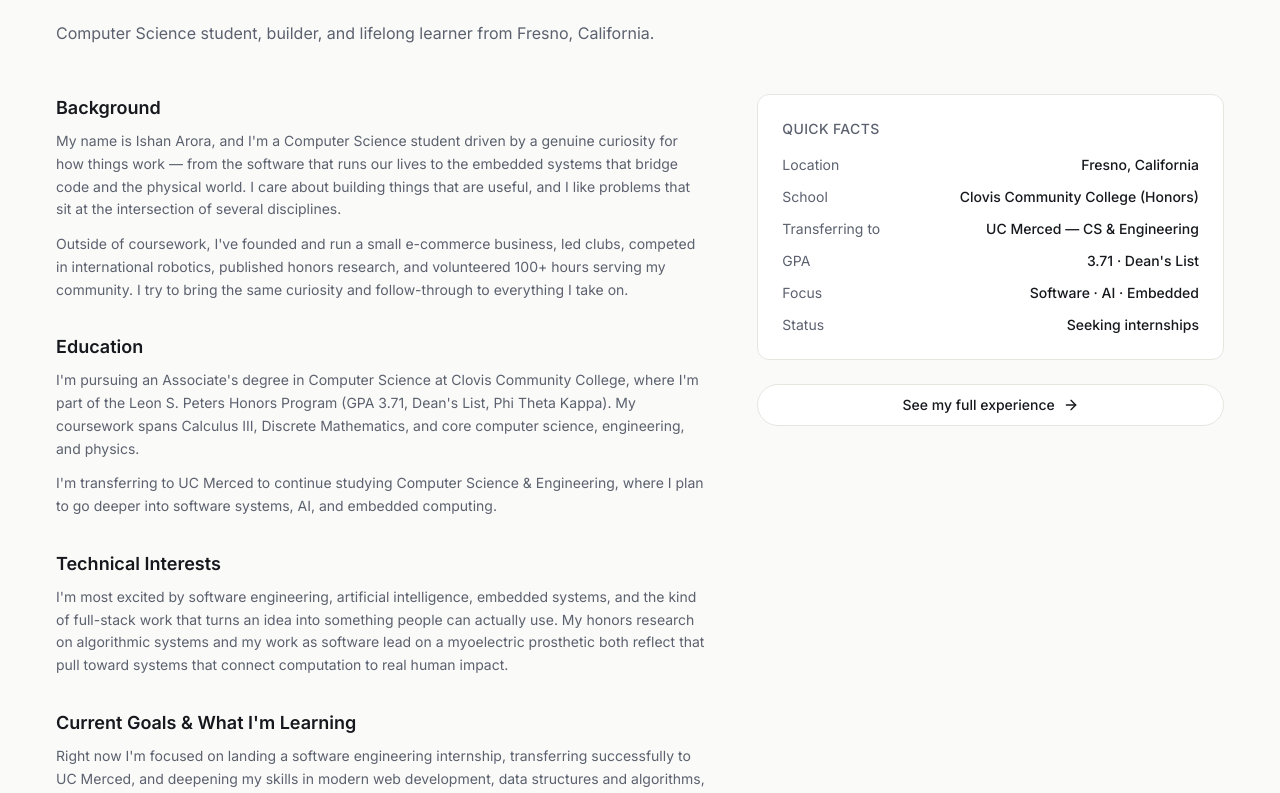
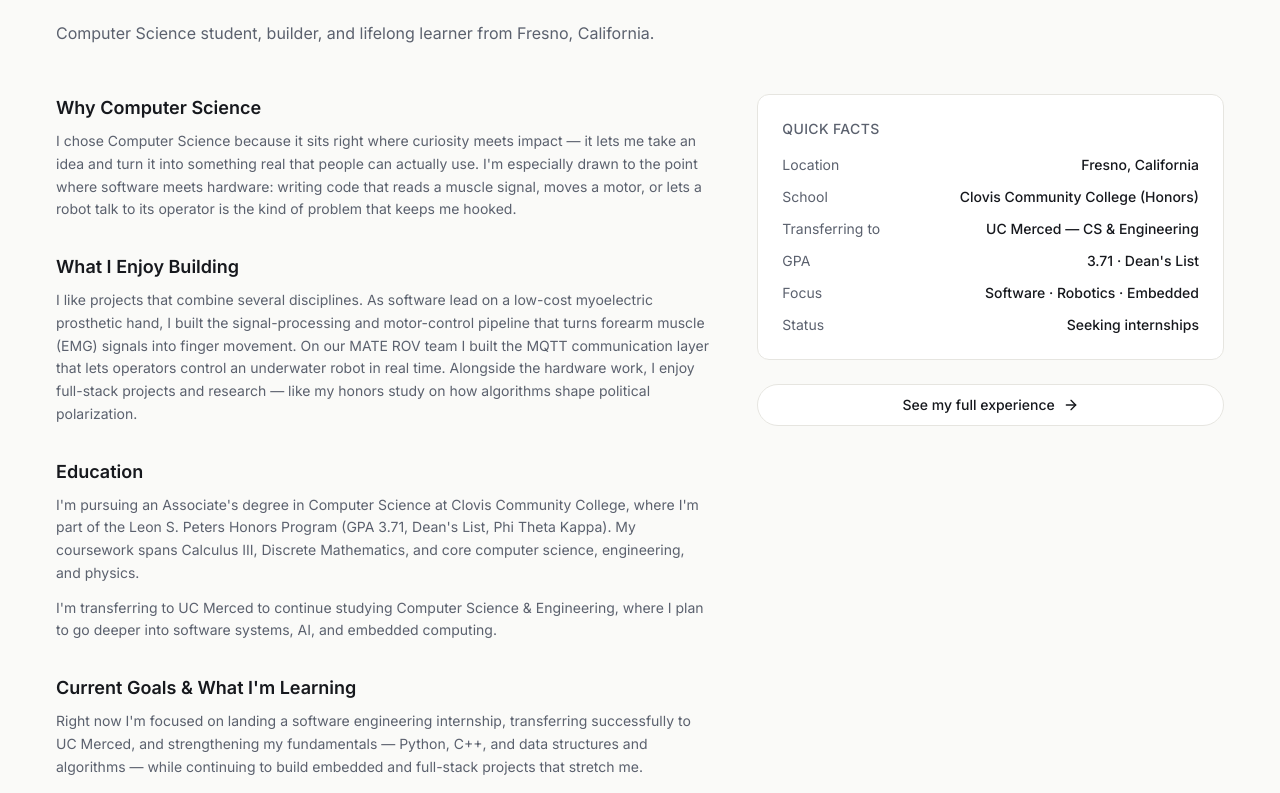
Before and after one commit to Ishanarora35/portfolio, a Next.js app: page /about in a window 1280 px wide. Shown: the part 203-996 px from the top of the page. Built offline with nearby package versions, Linux system fonts and the light colour scheme.

Commit message:
Add files via upload

```diff
--- a/src/app/about/page.tsx
+++ b/src/app/about/page.tsx
@@ -35,21 +35,27 @@ export default function AboutPage() {
       <div className="grid gap-12 lg:grid-cols-[1.4fr_1fr]">
         <Reveal>
           <div className="space-y-8">
-            <Block title="Background">
+            <Block title="Why Computer Science">
               <p>
-                My name is Ishan Arora, and I&apos;m a Computer Science student
-                driven by a genuine curiosity for how things work — from the
-                software that runs our lives to the embedded systems that bridge
-                code and the physical world. I care about building things that
-                are useful, and I like problems that sit at the intersection of
-                several disciplines.
+                I chose Computer Science because it sits right where curiosity
+                meets impact — it lets me take an idea and turn it into something
+                real that people can actually use. I&apos;m especially drawn to
+                the point where software meets hardware: writing code that reads
+                a muscle signal, moves a motor, or lets a robot talk to its
+                operator is the kind of problem that keeps me hooked.
               </p>
+            </Block>
+
+            <Block title="What I Enjoy Building">
               <p>
-                Outside of coursework, I&apos;ve founded and run a small
-                e-commerce business, led clubs, competed in international
-                robotics, published honors research, and volunteered 100+ hours
-                serving my community. I try to bring the same curiosity and
-                follow-through to everything I take on.
+                I like projects that combine several disciplines. As software
+                lead on a low-cost myoelectric prosthetic hand, I built the
+                signal-processing and motor-control pipeline that turns forearm
+                muscle (EMG) signals into finger movement. On our MATE ROV team I
+                built the MQTT communication layer that lets operators control an
+                underwater robot in real time. Alongside the hardware work, I
+                enjoy full-stack projects and research — like my honors study on
+                how algorithms shape political polarization.
               </p>
             </Block>
 
@@ -68,25 +74,13 @@ export default function AboutPage() {
               </p>
             </Block>
 
-            <Block title="Technical Interests">
-              <p>
-                I&apos;m most excited by software engineering, artificial
-                intelligence, embedded systems, and the kind of full-stack work
-                that turns an idea into something people can actually use. My
-                honors research on algorithmic systems and my work as software
-                lead on a myoelectric prosthetic both reflect that pull toward
-                systems that connect computation to real human impact.
-              </p>
-            </Block>
-
             <Block title="Current Goals & What I'm Learning">
               <p>
                 Right now I&apos;m focused on landing a software engineering
                 internship, transferring successfully to UC Merced, and
-                deepening my skills in modern web development, data structures
-                and algorithms, and machine learning. I&apos;m currently
-                sharpening my TypeScript and React, exploring ML fundamentals,
-                and continuing to build projects that stretch me.
+                strengthening my fundamentals — Python, C++, and data structures
+                and algorithms — while continuing to build embedded and
+                full-stack projects that stretch me.
               </p>
             </Block>
 
@@ -115,7 +109,7 @@ export default function AboutPage() {
                   ["School", "Clovis Community College (Honors)"],
                   ["Transferring to", "UC Merced — CS & Engineering"],
                   ["GPA", "3.71 · Dean's List"],
-                  ["Focus", "Software · AI · Embedded"],
+                  ["Focus", "Software · Robotics · Embedded"],
                   ["Status", "Seeking internships"],
                 ].map(([k, v]) => (
                   <div key={k} className="flex justify-between gap-4">
```
